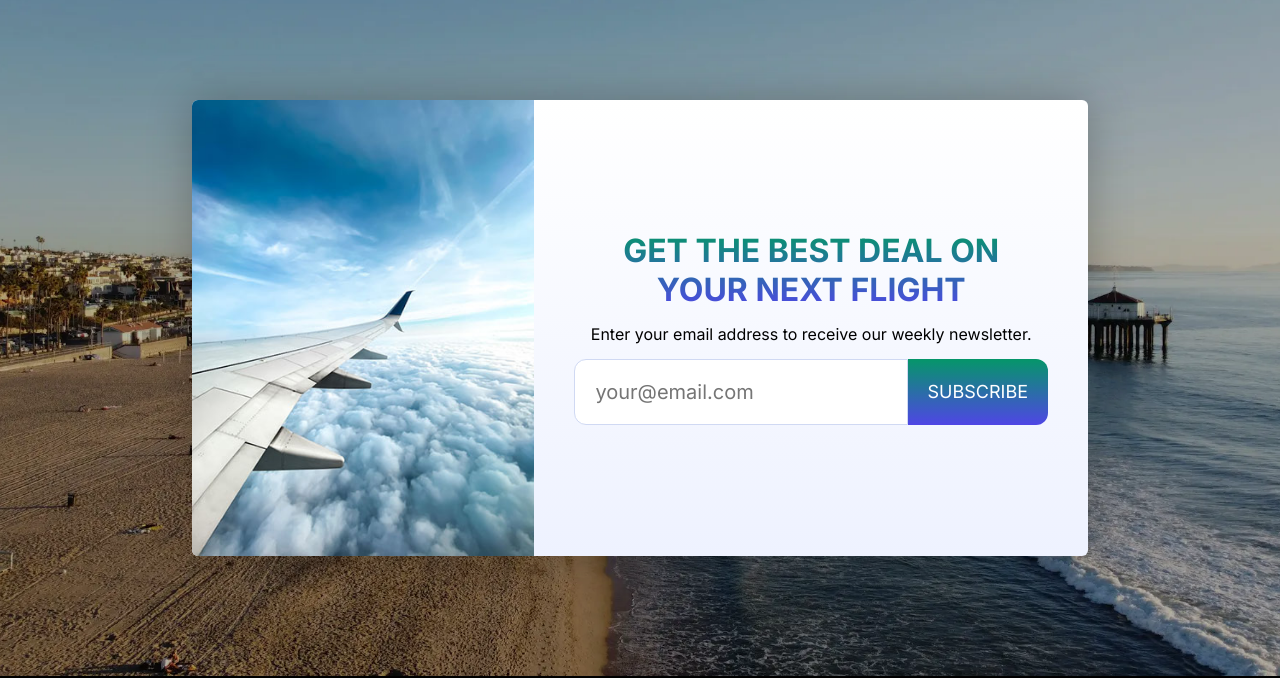
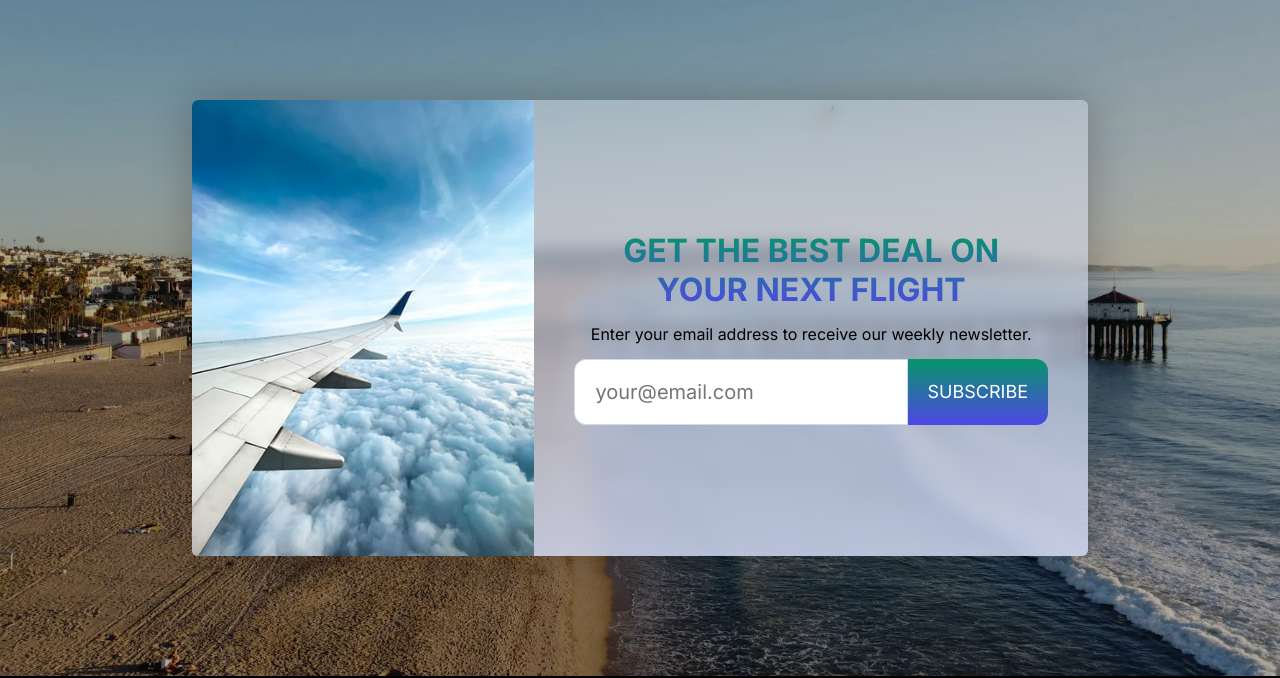
Before and after one commit to anthonytoumaibrahim/travel-destination-guide, a plain HTML site: page index.html in a window 1280 px wide. Shown: the part 2095-2773 px from the top of the page. Drawn offline with Linux system fonts and the light colour scheme.

Commit message:
Added blur on newsletter container

```diff
--- a/styles/pages/index.css
+++ b/styles/pages/index.css
@@ -139,7 +139,12 @@
 }
 .newsletter-container {
   width: 70%;
-  background: linear-gradient(0deg, var(--light-color) 0%, #ffffff 100%);
+  background: linear-gradient(
+    0deg,
+    rgba(208, 217, 243, 0.85) 0%,
+    rgba(238, 242, 255, 0.35) 100%
+  );
+  backdrop-filter: blur(8px);
   box-shadow: 0 0 44px var(--shadow-color);
   margin: auto;
   border-radius: var(--radius-xs);
```
